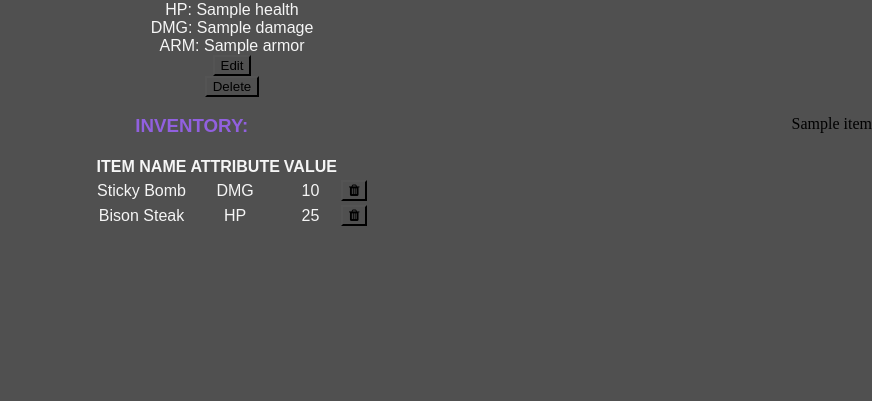
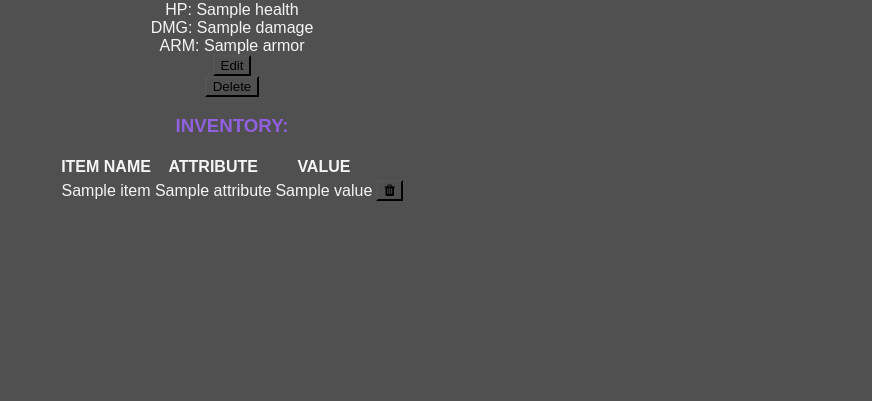
Before and after one commit to tvpaterson/risk_of_rain_project, a Flask app: page /characters/1 in a window 1280 px wide. Shown: the part 399-800 px from the top of the page, without its empty margins (408-1280 px from the left). Run offline with Flask 2, Linux system fonts and the light colour scheme; a database or web service that is not in the repository returns one stand-in record (values such as "Sample title"); some libraries are stand-ins or nearby versions; some web fonts are replaced.

Commit message:
correct items now show in html

```diff
--- a/templates/characters/show.html
+++ b/templates/characters/show.html
@@ -22,11 +22,6 @@
 <div class="center-button">
 
     <h3 class="inventory-title"> INVENTORY: </h3>
-    {% for item in items %}
-
-        {{item.name}}
-
-    {% endfor %}
 
 </div>
 <br>
@@ -39,18 +34,21 @@
              <th>VALUE</th>
              <th></th>
             </tr>
+            {% for item in items %}
             <tr>
-            <td>Sticky Bomb</td>
-            <td> DMG </td>
-            <td> 10 </td>
+            <td>{{item.name}} </td>
+            <td> {{item.attribute}} </td>
+            <td> {{item.value}} </td>
             <td><button class="btn"><i class="fa fa-trash"></i></button></td>
+            <br>
+            {% endfor %}
 
           </tr>
-          <tr>
+          <!-- <tr>
             <td>Bison Steak</td>
             <td> HP </td>
             <td> 25 </td>
-            <td><button class="btn"><i class="fa fa-trash"></i></button></td>
+            <td><button class="btn"><i class="fa fa-trash"></i></button></td> -->
           </tr>
             <!-- <tr> <a>Sticky bomb</a><button class="btn"><i class="fa fa-trash"></i></button> </tr>
             <tr> <a>Bison Steak</a><button class="btn"><i class="fa fa-trash"></i></button> </tr>
```
Lines whose indentation alone changed are shown as unchanged.
